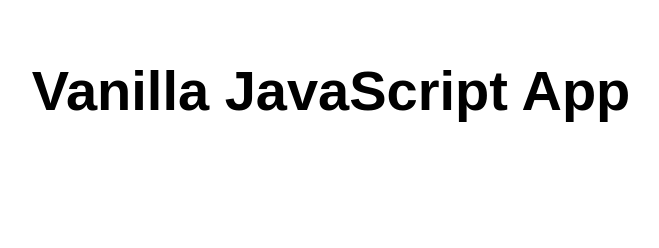
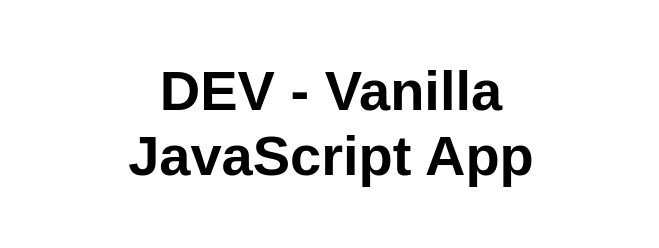
Before and after one commit to Grett076/static-web-app, a website: page src/index.html in a window 1280 px wide. Shown: the whole page, without its empty margins (309-968 px from the left). Drawn offline with Linux system fonts and the light colour scheme.

Commit message:
Update to dev

```diff
--- a/src/index.html
+++ b/src/index.html
@@ -5,12 +5,12 @@
   <meta charset="UTF-8">
   <meta name="viewport" content="width=device-width, initial-scale=1.0">
   <link rel="stylesheet" href="styles.css">
-  <title>Vanilla JavaScript App</title>
+  <title>DEV - Vanilla JavaScript App</title>
 </head>
 
 <body>
   <main>
-    <h1>Vanilla JavaScript App</h1>
+    <h1>DEV - Vanilla JavaScript App</h1>
   </main>
 </body>
 
```
